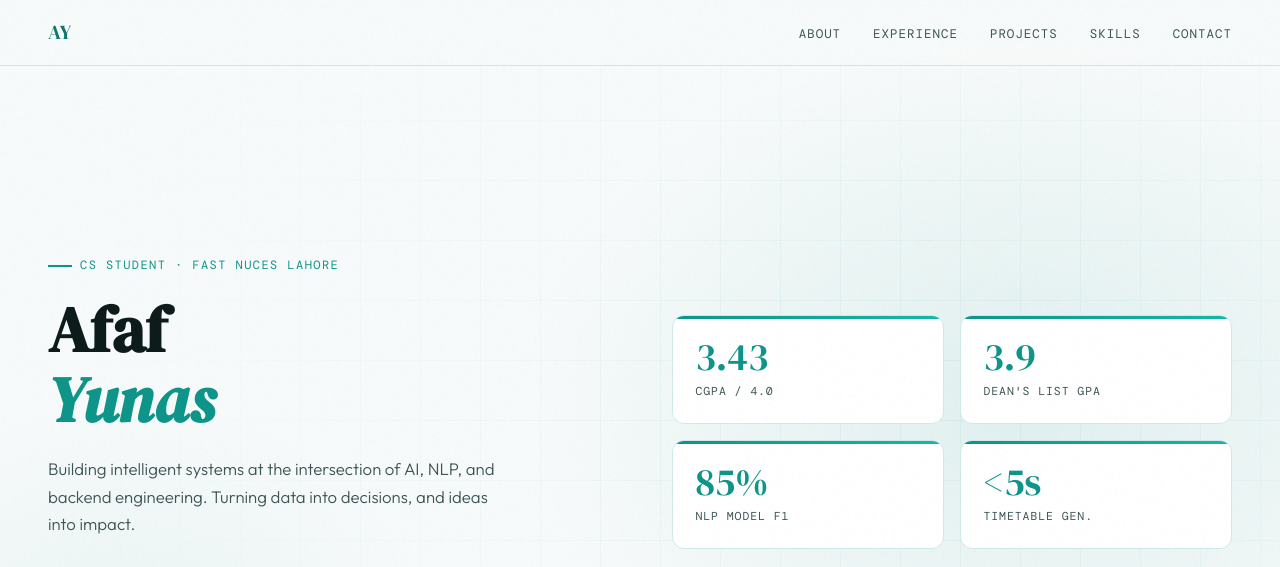
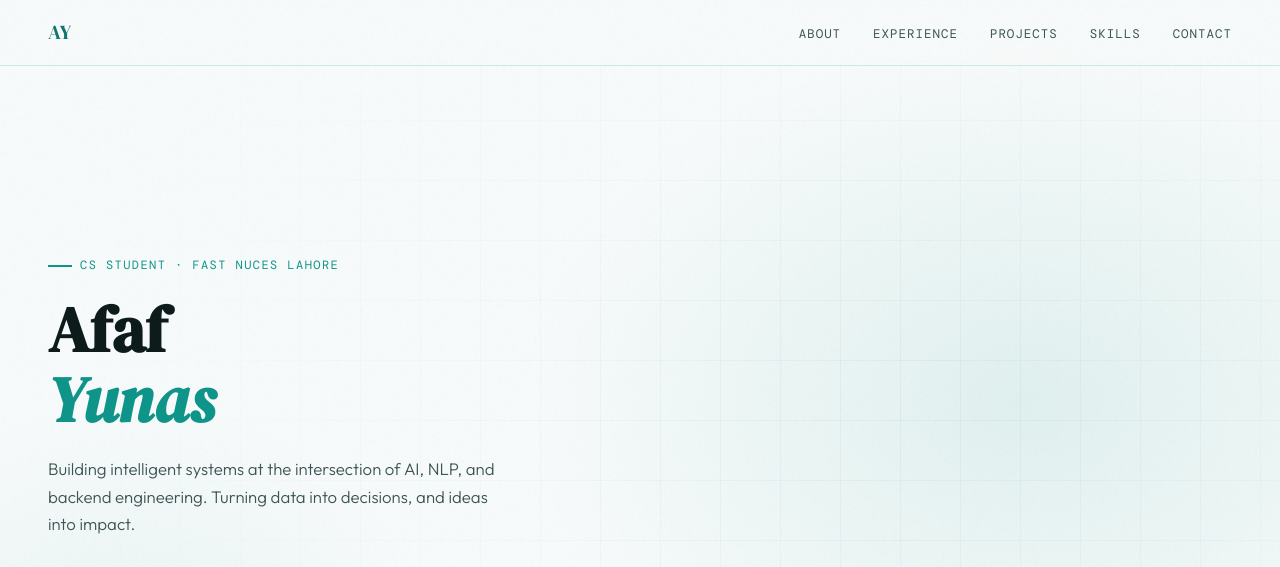
Before and after one commit to Afaf-yunas11/AY_Portfolio, a plain HTML site: page index.html in a window 1280 px wide. Shown: the top 567 px of the page. Drawn offline with nearby package versions, Linux system fonts and the light colour scheme; a web font is replaced by a local one.

Commit message:
Remove hero-right section from index.html
Removed the hero-right section containing various statistics.

```diff
--- a/index.html
+++ b/index.html
@@ -687,26 +687,7 @@
     </div>
   </div>
 
-  <div class="hero-right">
-    <div class="stat-grid">
-      <div class="stat-card">
-        <div class="stat-number">3.43</div>
-        <div class="stat-label">CGPA / 4.0</div>
-      </div>
-      <div class="stat-card">
-        <div class="stat-number">3.9</div>
-        <div class="stat-label">Dean's List GPA</div>
-      </div>
-      <div class="stat-card">
-        <div class="stat-number">85%</div>
-        <div class="stat-label">NLP Model F1</div>
-      </div>
-      <div class="stat-card">
-        <div class="stat-number">&lt;5s</div>
-        <div class="stat-label">Timetable Gen.</div>
-      </div>
-    </div>
-  </div>
+
 </section>
 
 <!-- ── About ─────────────────────────────────────────────────────── -->
```
